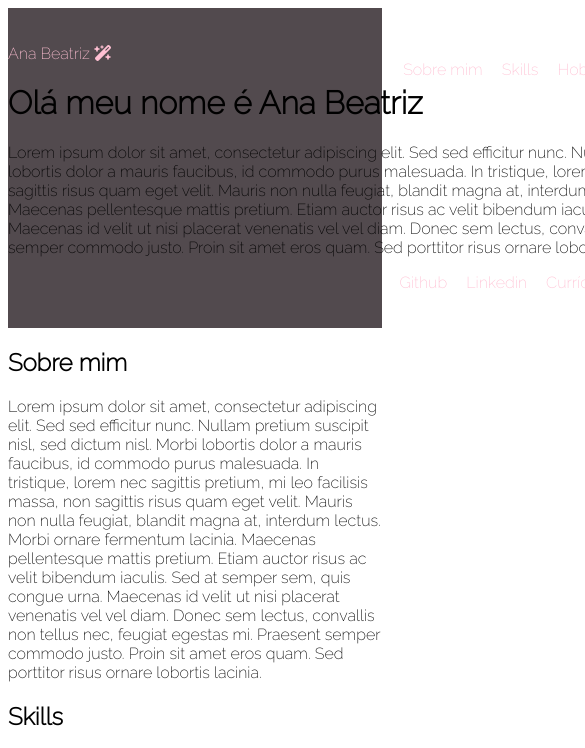
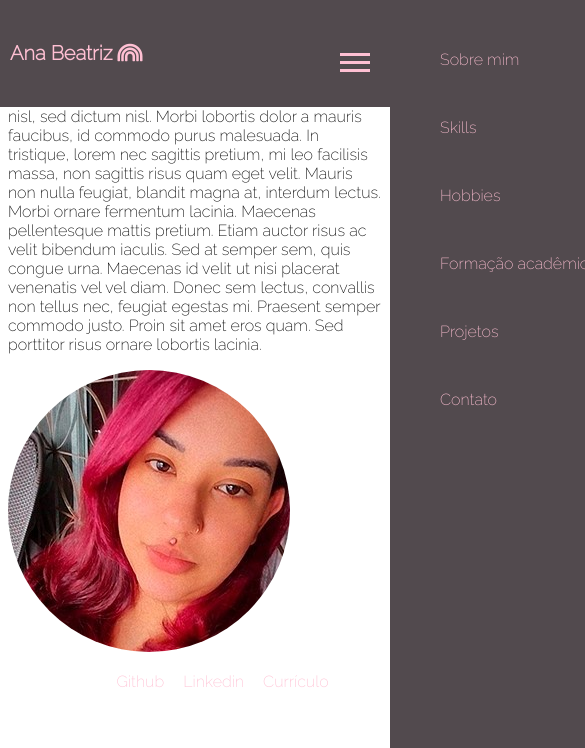
Before and after one commit to AnaBeat/Portfolio, a plain HTML site: page index.html in a window 390 px wide. Shown: the top 748 px of the page, 585 px wide, since content can reach past the window. Drawn offline with Linux system fonts and the light colour scheme.

Commit message:
Implementação do menu

```diff
--- a/css/style.css
+++ b/css/style.css
@@ -1,39 +1,34 @@
-@media screen and (max-width: 480px) {
-	.caixa {
-		width: auto;
-  }
-
-
-	nav {
-		position: static;
-	}
-
-	.lista-beneficios, .imagem-beneficios {
-		width: 100%;
-	}
-}
-
 * {
   font-family: 'Raleway', sans-serif;
 }
 
-header {
-  background: #524A4E;
-  padding: 20px 0;
-}
-
-.nome {
-  color: #FFC0D3;
-}
 .caixa {
   position: relative;
   width: 940px;
   margin: 0 auto;
 }
+
+header {
+  min-height: 60px;
+  position: absolute;
+  top: 0;
+  right: 0;
+  left: 0;
+  background: #524A4E;
+  padding: 20px 0;
+  z-index: 2;
+}
+
 nav {
    position: absolute;
    right: 0;
    top: 0;
+ }
+
+header h1 a {
+  color: #FFC0D3;
+  text-decoration: none;
+  font-size: 20px;
 }
 
 nav li {
@@ -41,14 +36,35 @@ header {
    margin-left: 15px;
  }
 
- nav a {
+header li a {
+  padding: 0 10px;
+  color: #FFC0D3;
+  font-size: 16px;
   text-decoration: none;
-   color: #FFC0D3;
+  -webkit-transition: all 300ms ease;
+  transition: all 300ms ease;
 }
 
- nav a:hover {
+header li a:hover {
   color: #FFA8B8;
   text-decoration: underline;
+}
+
+input#control-nav {
+  visibility: hidden;
+  position: absolute;
+  left: -9999px;
+  opacity: 0;
+}
+
+img {
+  border-radius: 50%;
+}
+
+header p {
+  width: 70%;
+  display: inline-block;
+  vertical-align: top;
 }
 
 .links {
@@ -68,3 +84,118 @@ header {
    color: #FFA8B8;
    text-decoration: underline;
  }
+
+
+
+ @media screen and (max-width: 767px) {
+   .caixa {
+     width: 100%;
+   }
+
+  header nav {
+    position: fixed;
+    top: 0;
+    right: 0;
+    bottom: 0;
+    width: 250px;
+    background: #524A4E;
+    overflow-x: auto;
+    z-index: 2;
+    -webkit-transition: all 500ms ease;
+    transition: all 500ms ease;
+    -webkit-transform: translate(100%, 0);
+    -ms-transform: translate(100%, 0);
+    transform: translate(100%, 0);
+  }
+
+  header ul.lista {
+    padding: 0;
+  }
+
+  header ul.lista li {
+    width: 100%;
+    border: solid #ccc;
+    border-width: 0 0 1px;
+  }
+
+  header li a {
+    display: block;
+    padding: 15px 10px;
+  }
+
+  header li a:hover {
+    background-color: #FDEFF4;
+  }
+
+  .control-nav { /* label icon */
+    position: absolute;
+    right: 20px;
+    top: 20px;
+    display: block;
+    width: 30px;
+    padding: 5px 0;
+    border: solid #ffc0d3;
+    border-width: 3px 0;
+    z-index: 2;
+    cursor: pointer;
+  }
+
+  .control-nav:before {
+    content: "";
+    display: block;
+    height: 3px;
+    background: #ffc0d3;
+  }
+
+  .control-nav-close {
+    position: fixed; /* label layer */
+    right: 0;
+    top: 0;
+    bottom: 0;
+    left: 0;
+    display: block;
+    z-index: 1;
+    background: rgba(0,0,0,0.4);
+    -webkit-transition: all 500ms ease;
+    transition: all 500ms ease;
+    -webkit-transform: translate(100%, 0);
+    -ms-transform: translate(100%, 0);
+    transform: translate(100%, 0);
+  }
+
+  /* checked nav */
+  input#control-nav {
+    display: block;
+  }
+
+  input#control-nav:focus ~ .control-nav {
+    border-color: #000;
+    box-shadow: 0px 0px 9px rgba(0,0,0,0.3);
+  }
+
+  input#control-nav:focus ~ .control-nav:before {
+    background: #000;
+  }
+
+  input#control-nav:checked ~ nav,
+  input#control-nav:checked ~ .control-nav-close {
+    -webkit-transform: translate(0, 0);
+    -ms-transform: translate(0, 0);
+    transform: translate(0, 0);
+  }
+
+  header+section {
+    padding-top: 80px;
+  }
+
+  section {
+    padding: 30px 15px 10px;
+  }
+
+  @media screen and (max-width: 480px) {
+  header h1 {
+    font-size: 20px;
+    line-height: 40px;
+    margin-left: 10px;
+  }
+}
--- a/index.html
+++ b/index.html
@@ -2,34 +2,45 @@
 <html lang="pt-br">
   <head>
     <meta charset="utf-8">
-    <meta http-equiv="X-UA-Compatible" content="IE=edge">
-    <meta name="viewport" content="width=device-width">
+    <meta name="viewport" content="width=device-widht, height=device-height initial-scale=1, maximum-scale=1, user-scalable=no" />
+    <title>Portfólio - Ana</title>
+
     <link rel="stylesheet" href="css/style.css">
     <link rel="stylesheet" href="https://cdnjs.cloudflare.com/ajax/libs/font-awesome/6.0.0/css/all.min.css" integrity="sha512-9usAa10IRO0HhonpyAIVpjrylPvoDwiPUiKdWk5t3PyolY1cOd4DSE0Ga+ri4AuTroPR5aQvXU9xC6qOPnzFeg==" crossorigin="anonymous" referrerpolicy="no-referrer" />
     <link href="https://fonts.googleapis.com/css2?family=Raleway:wght@200&display=swap" rel="stylesheet">
     <link rel="shortcut icon" href="favicon.ico" type="image/x-icon">
-    <title>Portfólio - Ana Beatriz</title>
   </head>
+
   <body>
   <header>
+    <div class="caixa">
+      <h1>
+        <a href="#" title="Portfólio - Ana Beatriz">Ana Beatriz <i class="fas fa-rainbow"></i></a>
+      </h1>
 
-      <div class="caixa">
-          <p class="nome">Ana Beatriz <i class="fa-solid fa-wand-magic-sparkles"></i></p>
+      <input type="checkbox" id="control-nav">
+      <label for="control-nav" class="control-nav"></label>
+      <label for="control-nav" class="control-nav-close"></label>
 
       <nav>
+        <ul class="list-auto">
+          <li><a href="#sobre-mim" title="sobre mim">Sobre mim</a></li>
+          <li><a href="#skills" title="skills">Skills</a></li>
+          <li><a href="#hobbies" title="hobbies">Hobbies</a></li>
+          <li><a href="#formacoes" title="formacoes">Formação acadêmica</a></li>
+          <li><a href="#projetos" title="projetos">Projetos</a></li>
+          <li><a href="#contato" title="contato">Contato</a></li>
+        </ul>
 
-              <ul>
-                <li><a href="#sobre-mim">Sobre mim</a></li>
-                <li><a href="#skills">Skills</a></li>
-                <li><a href="#hobbies">Hobbies</a></li>
-                <li><a href="#formacoes">Formação acadêmica</a></li>
-                <li><a href="#projetos">Projetos</a></li>
-                <li><a href="#contato">Contato</a></li>
-              </ul>
       </nav>
 
-            <h1>Olá meu nome é Ana Beatriz</h1>
+    </div>
+  </header>
+
+  <div>
+    <h2>Olá meu nome é Ana Beatriz</h2>
       <p>Lorem ipsum dolor sit amet, consectetur adipiscing elit. Sed sed efficitur nunc. Nullam pretium suscipit nisl, sed dictum nisl. Morbi lobortis dolor a mauris faucibus, id commodo purus malesuada. In tristique, lorem nec sagittis pretium, mi leo facilisis massa, non sagittis risus quam eget velit. Mauris non nulla feugiat, blandit magna at, interdum lectus. Morbi ornare fermentum lacinia. Maecenas pellentesque mattis pretium. Etiam auctor risus ac velit bibendum iaculis. Sed at semper sem, quis congue urna. Maecenas id velit ut nisi placerat venenatis vel vel diam. Donec sem lectus, convallis non tellus nec, feugiat egestas mi. Praesent semper commodo justo. Proin sit amet eros quam. Sed porttitor risus ornare lobortis lacinia.</p>
+       <img src="img/img-perfil.jpeg" alt="img-perfil">
 
       <ul class="links">
         <li><a href="https://github.com/AnaBeat">Github</a></li>
@@ -37,12 +48,17 @@
         <li><a href="curriculo\Curriculo-AnaBeatrizBarrosCosta.pdf" download>Currículo</a></li>
       </ul>
   </div>
-    </header>
 
     <main>
+
       <section id="sobre-mim">
+
+
+        <div>
         <h2>Sobre mim</h2>
-        <p>Lorem ipsum dolor sit amet, consectetur adipiscing elit. Sed sed efficitur nunc. Nullam pretium suscipit nisl, sed dictum nisl. Morbi lobortis dolor a mauris faucibus, id commodo purus malesuada. In tristique, lorem nec sagittis pretium, mi leo facilisis massa, non sagittis risus quam eget velit. Mauris non nulla feugiat, blandit magna at, interdum lectus. Morbi ornare fermentum lacinia. Maecenas pellentesque mattis pretium. Etiam auctor risus ac velit bibendum iaculis. Sed at semper sem, quis congue urna. Maecenas id velit ut nisi placerat venenatis vel vel diam. Donec sem lectus, convallis non tellus nec, feugiat egestas mi. Praesent semper commodo justo. Proin sit amet eros quam. Sed porttitor risus ornare lobortis lacinia.</p>
+        <p>Lorem ipsum dolor sit amet, consectetur adipiscing elit. Sed sed efficitur nunc. Nullam pretium suscipit nisl, sed dictum nisl. Morbi lobortis dolor a mauris faucibus, id commodo purus malesuada. In tristique, lorem nec sagittis pretium, mi leo facilisis massa, non sagittis risus quam eget velit. Mauris non nulla feugiat, blandit magna at, interdum lectus. Morbi ornare fermentum lacinia. Maecenas pellentesque mattis pretium. Etiam auctor risus ac velit bibendum iaculis. Sed at semper
+        sem, quis congue urna. Maecenas id velit ut nisi placerat venenatis vel vel diam. Donec sem lectus, convallis non tellus nec, feugiat egestas mi. Praesent semper commodo justo. Proin sit amet eros quam. Sed porttitor risus ornare lobortis lacinia.</p>
+      </div>
       </section>
 
       <section id="skills">
```
Also changed, not shown: img/img-perfil.jpeg (added). Lines whose indentation alone changed are shown as unchanged.
